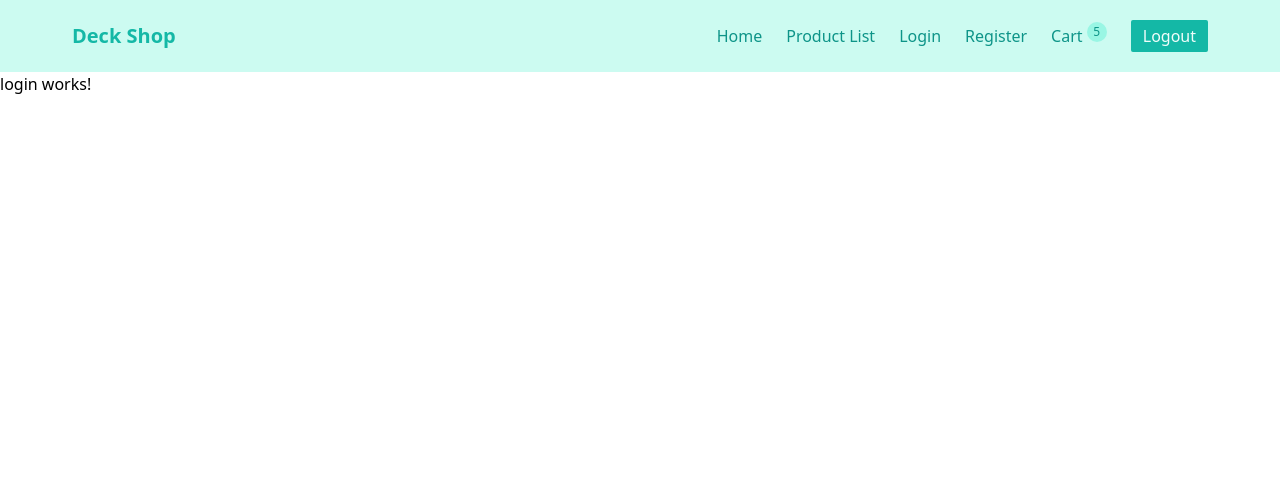
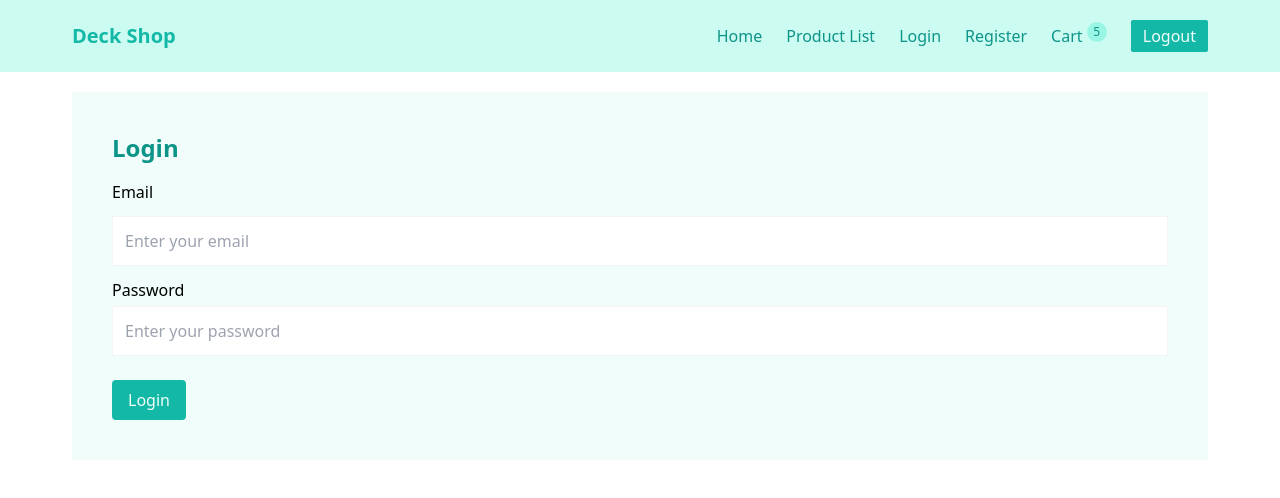
Before and after one commit to Ashik-Mahmud/deck-shop-angular, an Angular app: page /login in a window 1280 px wide. Shown: the top 498 px of the page. Built offline with nearby package versions, Linux system fonts and the light colour scheme.

Commit message:
done to create login page

```diff
--- a/src/app/app.module.ts
+++ b/src/app/app.module.ts
@@ -8,6 +8,8 @@ import { ProductComponent } from './components/products/product/product.componen
 import { LoginComponent } from './auth/login/login.component';
 import { RegisterComponent } from './auth/register/register.component';
 import { CartComponent } from './components/cart/cart.component';
+import { FormsModule } from '@angular/forms';
+import { AuthModule } from './auth/auth.module';
 
 @NgModule({
   declarations: [
@@ -18,7 +20,7 @@ import { CartComponent } from './components/cart/cart.component';
     RegisterComponent,
     CartComponent,
   ],
-  imports: [BrowserModule, AppRoutingModule],
+  imports: [BrowserModule, AppRoutingModule, FormsModule, AuthModule],
   providers: [],
   bootstrap: [AppComponent],
 })
--- a/src/app/auth/login/login.component.html
+++ b/src/app/auth/login/login.component.html
@@ -1 +1,52 @@
-<p>login works!</p>
+<div class="login container my-5">
+  <!-- make tailwind login form -->
+  <div class="login-form bg-teal-50 p-10">
+    <div class="login-form-header mb-4">
+      <h1 class="text-2xl font-semibold text-teal-600">Login</h1>
+    </div>
+    <div class="login-form-body">
+      <form (ngSubmit)="onSubmit()">
+        <div class="form-control flex flex-col items-start gap-2">
+          <label for="email" class="label">Email</label>
+          <input
+            type="email"
+            id="email"
+            name="email"
+            [(ngModel)]="email"
+            class="input w-full border border-gray-100 p-3 mt-1"
+            placeholder="Enter your email"
+          />
+          <!--   <div class="error" *ngIf="email.invalid && email.touched">
+            <p *ngIf="email.errors.required">Email is required</p>
+            <p *ngIf="email.errors.email">Email is invalid</p>
+          </div> -->
+        </div>
+        <div class="form-control flex items-start flex-col my-3">
+          <label for="password" class="label">Password</label>
+          <input
+            type="password"
+            id="password"
+            class="input w-full border border-gray-100 p-3 mt-1"
+            name="password"
+            [(ngModel)]="password"
+            placeholder="Enter your password"
+          />
+          <!--   <div class="error" *ngIf="password.invalid && password.touched">
+            <p *ngIf="password.errors.required">Password is required</p>
+            <p *ngIf="password.errors.minlength">
+              Password must be at least 6 characters
+            </p>
+          </div> -->
+        </div>
+        <div class="form-control">
+          <button
+            type="submit"
+            class="btn btn-primary bg-teal-500 text-teal-50 p-2 px-4 rounded mt-3"
+          >
+            Login
+          </button>
+        </div>
+      </form>
+    </div>
+  </div>
+</div>
--- a/src/app/auth/login/login.component.ts
+++ b/src/app/auth/login/login.component.ts
@@ -3,8 +3,12 @@ import { Component } from '@angular/core';
 @Component({
   selector: 'app-login',
   templateUrl: './login.component.html',
-  styleUrls: ['./login.component.scss']
+  styleUrls: ['./login.component.scss'],
 })
 export class LoginComponent {
+  email: string = '';
+  password: string = '';
+  constructor() {}
 
+  onSubmit() {}
 }
```
Also changed, not shown: src/app/auth/auth.module.ts (added, +9 -0 lines).
